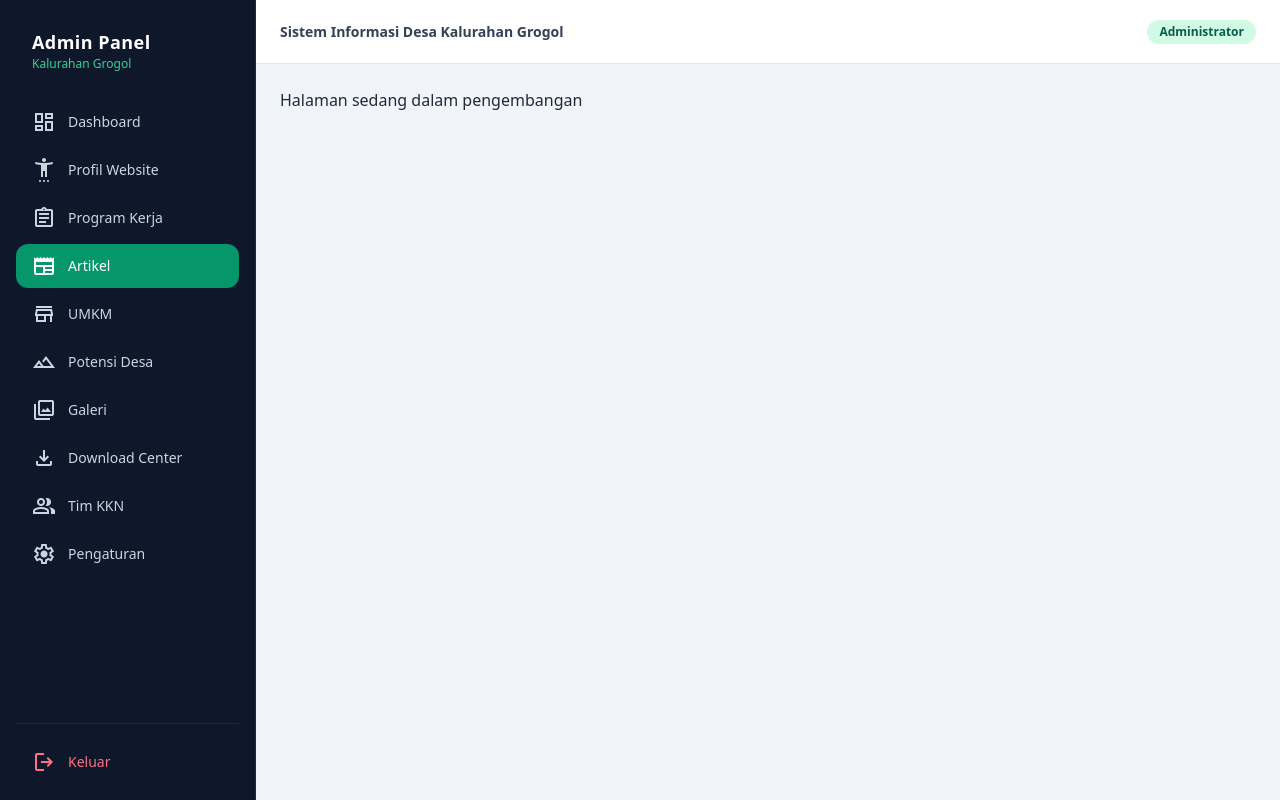
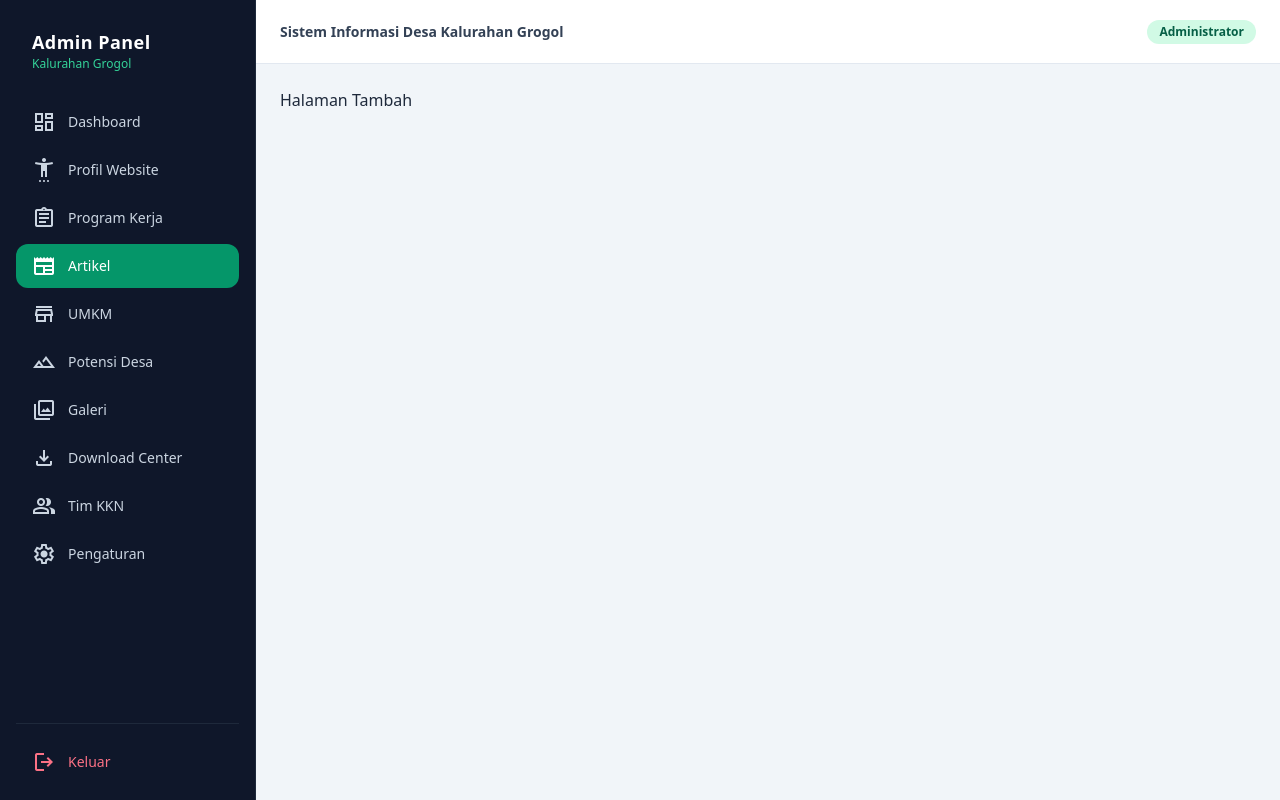
Before and after one commit to joansengustianelnathansiagian2006/kkn-kalurahan-grogol, a Next.js app: page /admin/artikel/tambah in a window 1280 px wide. Built offline with nearby package versions, Linux system fonts and the light colour scheme.

Commit message:
Fix empty module exports and dynamic routes

```diff
--- a/src/app/admin/artikel/tambah/page.tsx
+++ b/src/app/admin/artikel/tambah/page.tsx
@@ -1,3 +1,3 @@
 export default function Page() {
-  return <div>Halaman sedang dalam pengembangan</div>;
+  return <div>Halaman Tambah</div>;
 }
```
